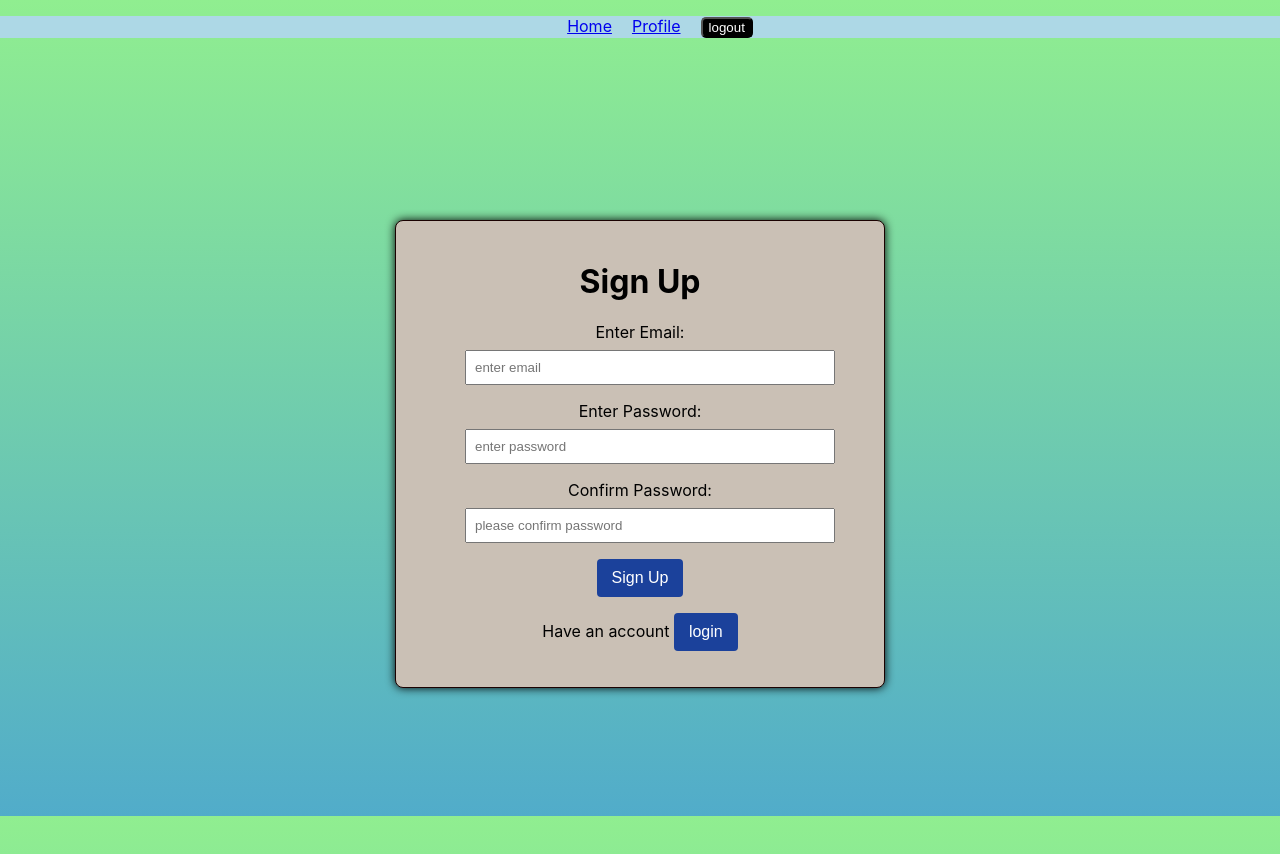
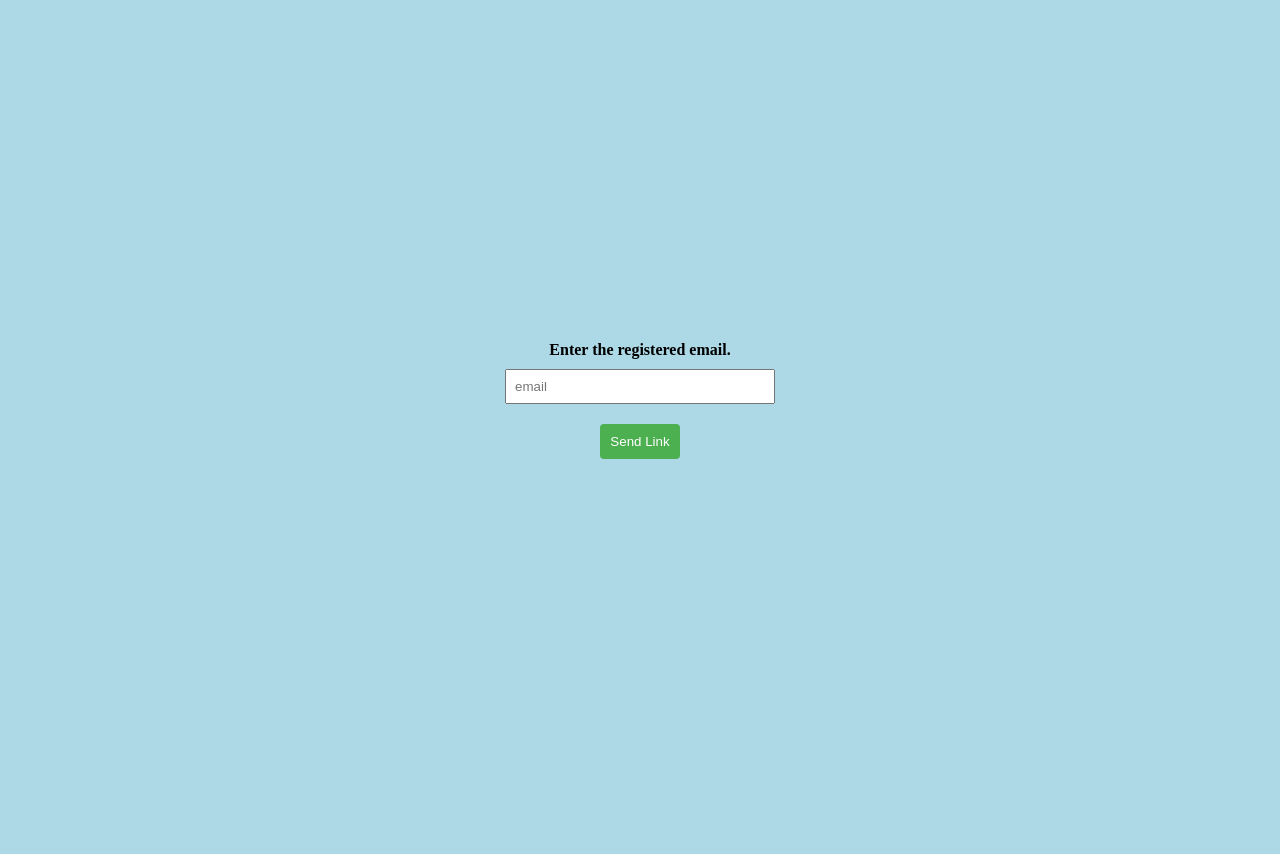
Before and after one commit to itzrahul2405/Expense-Tracker-React, a React (Create React App) app: page /forgot-password in a window 1280 px wide. Before the commit this address led to /auth. After the commit the page ends 800 px from the top, so only its background shows below. Built offline with nearby package versions, Linux system fonts and the light colour scheme.

Commit message:
forgot password functionality added

```diff
--- a/src/App.js
+++ b/src/App.js
@@ -1,18 +1,19 @@
-import React from "react";
+import React, { useContext } from "react";
 import "./App.css";
 import SignUpPage from "./components/SignUpPage";
 import { Route, Redirect, Switch } from "react-router-dom";
 import HomePage from "./components/HomePage";
 import {AuthContextProvider} from './auth-context.js'
 import ProfilePage from "./components/ProfilePage.js";
-import NavigationBar from "./components/navbar/NavigationBar.js";
+import ForgotPassword from "./components/ForgotPassword.js";
+// import AuthContext from "./auth-context.js";
 
 
 function App() {
+  // const authCtx = useContext(AuthContext)
   return (
     <AuthContextProvider>
     <div className="App">
-      <NavigationBar />
       <Switch>
         <Route path="/homePage">
           <HomePage />
@@ -22,6 +23,9 @@ function App() {
         </Route>
         <Route path='/profile'>
           <ProfilePage />
+        </Route>
+        <Route path='/forgot-password'>
+          <ForgotPassword />
         </Route>
         <Route path='/'>
           <Redirect to='/auth'/>
--- /dev/null
+++ b/src/components/ForgotPassword.js
@@ -0,0 +1,40 @@
+import { useState } from 'react'
+import classes from './ForgotPassword.module.css'
+
+const ForgotPassword = () => {
+    const [email, setEmail] = useState('')
+    const emailHandler = (e) => {
+        setEmail(e.target.value)
+    }
+
+    const forgotPasswordHandler = () => {
+        fetch('https://identitytoolkit.googleapis.com/v1/accounts:sendOobCode?key=AIzaSyAuVAC3jcFhmukTcZotAQrrHnfVzSuM0O4',{
+            method: 'POST',
+            body: JSON.stringify({requestType: "PASSWORD_RESET", email: email}),
+            headers: {'Content-Type': 'application/json'}
+        })
+        .then((resp) => {
+            if(!resp.ok){
+                throw new Error('forgot password failed!')
+            }
+
+            return resp.json()
+        })
+        .then((data) => {
+            console.log(data)
+        })
+        .catch((err) => console.log(err.message))
+
+        setEmail('')
+    }
+
+    return(
+        <div className={classes.ForgotPassword_container}>
+            <label id='e-mail'>Enter the registered email.</label>
+            <input type='email' placeholder='email' name='email' id='e-mail' required value={email} onChange={emailHandler}/>
+            <button onClick={forgotPasswordHandler}>Send Link</button>
+        </div>
+    );
+}
+
+export default ForgotPassword;
--- /dev/null
+++ b/src/components/ForgotPassword.module.css
@@ -0,0 +1,38 @@
+/* ForgotPassword.module.css */
+
+.ForgotPassword_container {
+    display: flex;
+    flex-direction: column;
+    align-items: center;
+    justify-content: center;
+    height: 100vh;
+  }
+
+  .ForgotPassword_container label{
+    margin-bottom: 10px;
+    font-weight: 700;
+    font-family: cursive;
+  }
+
+  #e-mail {
+    margin-bottom: 10px;
+  }
+
+  .ForgotPassword_container input {
+    padding: 8px;
+    margin-bottom: 20px;
+    width: 250px;
+  }
+
+  .ForgotPassword_container button {
+    padding: 10px;
+    background-color: #4caf50; /* Green color */
+    color: white;
+    border: none;
+    border-radius: 4px;
+    cursor: pointer;
+  }
+
+  .ForgotPassword_container button:hover {
+    background-color: #45a049; /* Darker green color on hover */
+  }
--- a/src/components/HomePage.js
+++ b/src/components/HomePage.js
@@ -1,6 +1,7 @@
 import classes from './HomePage.module.css'
 import React from "react";
 import { NavLink } from "react-router-dom";
+import NavigationBar from './navbar/NavigationBar';
 
 const HomePage = () => {
 
@@ -23,6 +24,8 @@ const HomePage = () => {
   }
 
   return (
+    <>
+      <NavigationBar />
       <div className={classes.container}>
         <div className={classes.upper_container}>
           <p>WelCome to Expense Tracker !!</p>
@@ -35,6 +38,7 @@ const HomePage = () => {
           <button onClick={verifyEmailHandler}>Verify Email</button>
         </div>
       </div>
+    </>
   );
 };
 
--- a/src/components/HomePage.module.css
+++ b/src/components/HomePage.module.css
@@ -1,4 +1,7 @@
 /* HomePage.module.css */
+*{
+  margin: 0;
+}
 
 .container {
     padding: 20px;
--- a/src/components/SignUpPage.js
+++ b/src/components/SignUpPage.js
@@ -116,7 +116,7 @@ const SignUpPage = () => {
                 />
             </div>}
             <button type="submit">{!haveAccount ? 'Sign Up ': 'Log In'}</button>
-            {haveAccount && <a>forgot password</a>}
+            {haveAccount && <a href="/forgot-password">forgot password</a>}
 
 
             {!haveAccount ? <p>Have an account <button onClick={accountExistenseHandler}>login</button></p> : <p>Not have an account <button onClick={accountExistenseHandler}>SignUp</button></p>}
--- a/src/components/SignUpPage.module.css
+++ b/src/components/SignUpPage.module.css
@@ -1,7 +1,7 @@
 body {
     max-width: 100vw;
     height: 100vh;
-    background: linear-gradient(360deg, rgb(81, 172, 202), lightgreen);
+    background-color: lightblue;
     margin: 0;
   }
 
--- a/src/components/navbar/NavigationBar.module.css
+++ b/src/components/navbar/NavigationBar.module.css
@@ -1,14 +1,19 @@
 .navList{
+    width: 100vw;
+    height: 60px;
     list-style: none;
     display: flex;
     justify-content: center;
     border: none;
-    background-color: lightblue;
+    background-color: rgb(13, 31, 38);
+    display: flex;
+    align-items: center;
 }
 
 .navList li{
     color: white;
     margin: 0px 10px;
+    font-size: 20px;
 }
 
 .navList li button{
```
Lines whose indentation alone changed are shown as unchanged.
